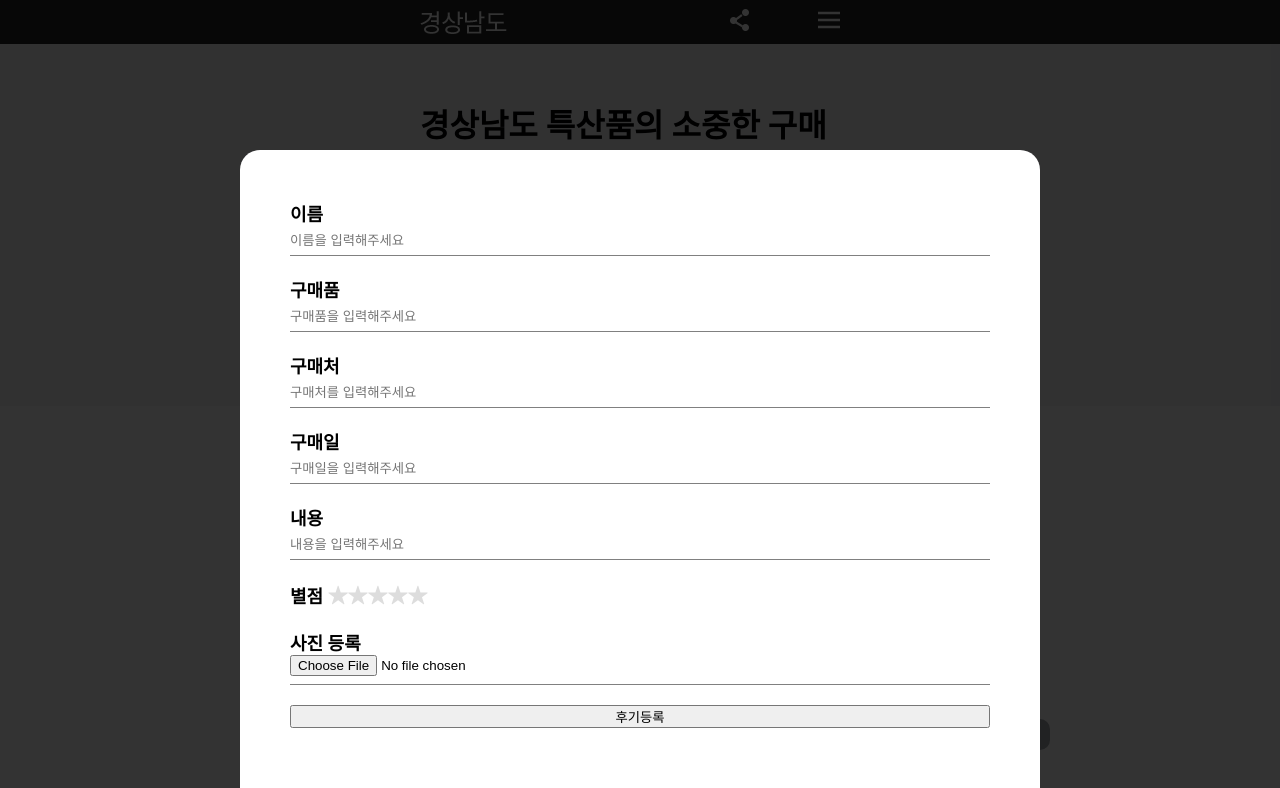
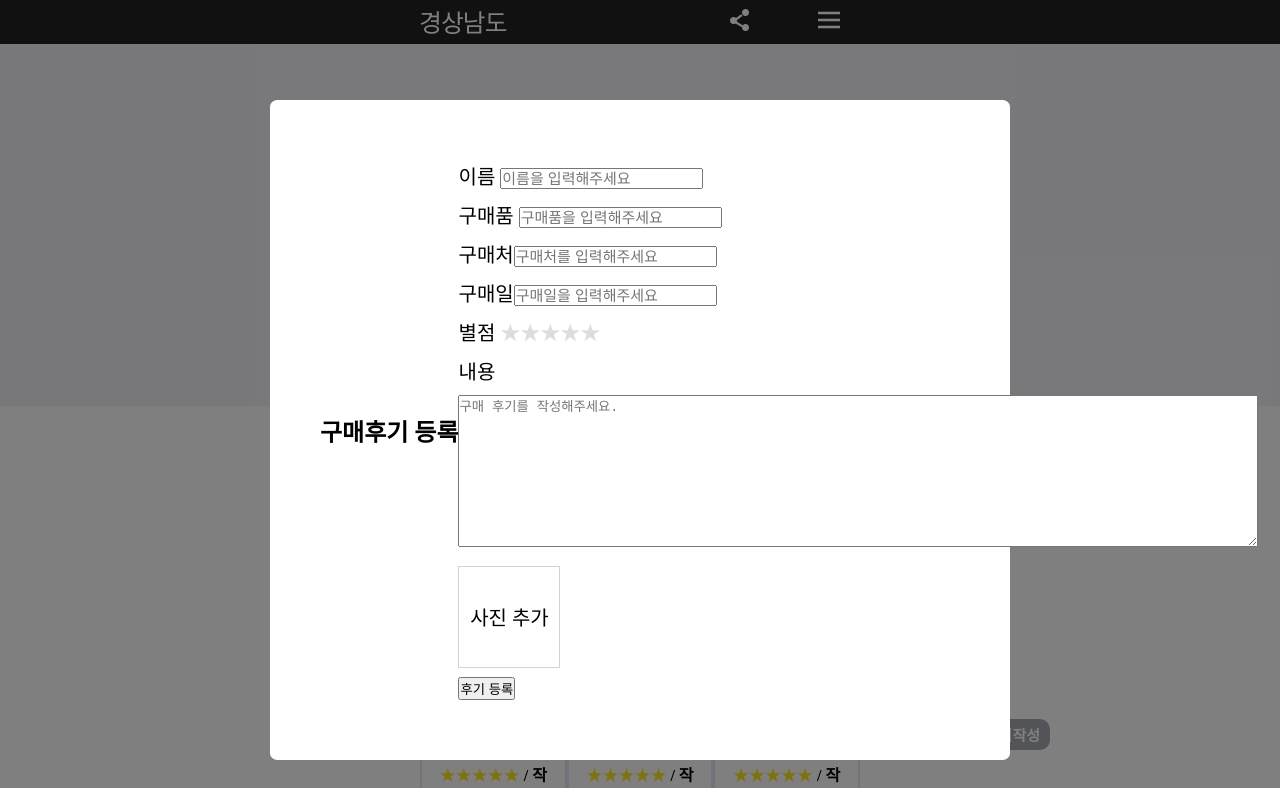
Before and after one commit to songhajang/2022_A_module, a plain HTML site: page html/sub3.html in a window 1280 px wide. Both pictures are taken after a click on the link "후기작성". Shown: the top 788 px of the page. Drawn offline with Linux system fonts and the light colour scheme.

Commit message:
review 모달창 수정

```diff
--- a/css/style.css
+++ b/css/style.css
@@ -114,32 +114,6 @@ input[type="checkbox"]:checked  ~ label #open{
 .banner{
     position: relative;
 }
-.banner .slogan-bg{
-    position: absolute;
-    width: 100%;
-    height: 400px;
-    background-color: rgba(0, 0, 0, 0.5);
-    z-index: 1;
-
-    text-align: center;
-}
-.banner .slogan{
-    transform: translateY(100%);
-}
-.banner .slogan-img{
-    position: absolute;
-    top: 0;
-
-    width: 100%;
-    height: 400px;
-
-    background-image: url(../사진/photo\ \(5\).jpg);
-    background-position: center;
-    background-size: cover;
-    background-repeat: no-repeat;
-
-}
-
 /* content */
 .content{
     margin-top: 40px;
@@ -497,7 +471,7 @@ h4{
     font-size: 15px;
     text-align: center;
 }
-.message-modal{
+.alert{
     width: 100%;
     /* height: 10%; */
     position: fixed;
@@ -506,10 +480,81 @@ h4{
     text-align: center;
     font-size: 20px;
     font-weight: bold;
+}
+.message-modal{
     color: green;
 }
+.review-success{
+    color: green;
+}
+.review-failure{
+    color: red;
+}
+/* 후기작성 */
 
-/* 후기작성 */
+/* Review */
+.review-modal{
+    width: 100%;
+    height: 100vh;
+    position: fixed;
+    z-index: 9999;
+    background-color: rgba(0, 0, 0, 0.5);
+}
+
+.review-modal .review-content{
+    width: 50%;
+    height: 70%;
+    background-color: white;
+    border-radius: 1%;
+    display: flex;
+    justify-content: center;
+    flex-wrap: wrap;
+    flex-direction: column;
+    padding: 50px;
+
+    margin: 100px auto;
+}
+.review-modal #review-form{
+    display: flex;
+    flex-direction: column;
+    align-items: flex-start;
+    font-size: 20px;
+}
+#review-form .review-img-container {
+    width: 100%;
+    height: 110px;
+    padding: 5px 0;
+    display: flex;
+    justify-content: flex-start;
+    align-items: center;
+}
+#review-form > *{
+    margin: 5px 0;
+
+}
+#review-form input{
+    font-size: 15px;
+}
+#review-form .files-label{
+    padding: 0;
+    margin-bottom: 0;
+    margin-right: 5px;
+    width: 100px;
+    height: 100px;
+    border: 1px solid lightgray;
+    display: flex;
+    flex-direction: row;
+    justify-content: center;
+    align-items: center;
+    cursor: pointer;
+}
+#review-form .upload-img {
+    width: 100px;
+    height: 100px;
+    margin-right: 5px;
+    object-fit: cover;
+}
+
 .sub3 #menu > li:nth-child(3) > a {
     color: #0070FF;
     font-weight: bold;
@@ -531,16 +576,16 @@ h4{
     padding: 5px 10px;
 }
 /* content */
-.sub3 .review-content{
+.sub3 .review-contents{
     box-sizing: border-box;
     padding: 100px 420px;
 }
-.sub3 .review-content ul{
+.sub3 .review-contents ul{
     display: flex;
     justify-content: space-between;
     margin-bottom: 20px;
 }
-.sub3 .review-content .box{
+.sub3 .review-contents .box{
     width: 300px;
     height: 350px;
     border: 2px solid lavender;
@@ -577,49 +622,6 @@ h4{
     color: #fee820;
 }
 
-/* modal */
-.sub3 #modal{
-    width: 100%;
-    height: 100%;
-    display: none;
-    position: fixed;
-    z-index: 91;
-}
-.sub3 #modalItem{
-    position: relative;
-    width: 800px;
-    height: 700px;
-    background-color: white;
-    border-radius: 20px;
-
-    display: flex;
-    flex-direction: column;
-
-    margin: 150px auto 0;
-    box-sizing: border-box;
-    padding: 50px;
-    z-index: 99;
-}
-.sub3 #modalItem > span{
-    font-size: 18px;
-    font-weight: bold;
-
-    margin-bottom: 20px;
-}
-.sub3 #modalItem > span > input{
-    width: 700px;
-    height: 30px;
-    border: none;
-    border-bottom: 1px solid gray;
-}
-.sub3 #modalBackground {
-    position: absolute;
-    top: 0;
-    width: 100%;
-    height: 100%;
-    background-color: rgba(0, 0, 0, 0.8);
-    z-index: 90;
-}
 /* star */
 .sub3 .star {
     position: relative;
--- a/html/sub3.html
+++ b/html/sub3.html
@@ -9,28 +9,77 @@
         <title>구매후기</title>
         <link rel="stylesheet" href="../css/style.css">
         <link rel="manifest" href="/docs/5.0/assets/img/favicons/manifest.json">
+        <script src="../js/jquery-3.6.0.min.js"></script>
+        <script src="../js/script.js">
+
+        </script>
+        <script>
+            const drawStar = (target) => {
+            document.querySelector(`.star span`).style.width = `${target.value * 10}%`;
+        }
+
+        </script>
     </head>
 
     <body>
-    <div id="modal">
-        <div id="modalBackground"></div>
-        <div id="modalItem">
-            <span>이름 <input type="text" name="name" id="name" placeholder="이름을 입력해주세요"></span>
-            <span>구매품 <input type="text" name="stock" id="stock" placeholder="구매품을 입력해주세요"></span>
-            <span>구매처<input type="text" name="buyArea" id="buyArea" placeholder="구매처를 입력해주세요"></span>
-            <span>구매일<input type="text" name="buyDate" id="buyDate" placeholder="구매일을 입력해주세요"></span>
-            <span>내용<input type="text" name="contents" id="contents" placeholder="내용을 입력해주세요"></span>
+
+        <div class="alert d-none review-success">
+            구매 후기가 등록되었습니다.
+        </div>
+
+        <div class="alert d-none review-failure">
+            구매 후기가 등록에 실패했습니다.
+        </div>
+        <div class="review-modal d-none">
+            <div class="review-content">
+                <h2>구매후기 등록</h2>
+                <form class="w-75" id="review-form">
+                    <span>이름 <input type="text" name="name" id="user_nm" placeholder="이름을 입력해주세요"></span>
+
+
+                    <span>구매품 <input type="text" name="stock" id="review_goods" placeholder="구매품을 입력해주세요"></span>
+
+                    <span>구매처<input type="text" name="shop_nm" id="shop_nm" placeholder="구매처를 입력해주세요"></span>
+
+
+                    <span>구매일<input type="text" name="buy_date" id="buy_date" placeholder="구매일을 입력해주세요"></span>
+
+
                     <span>별점
                         <span class="star">★★★★★
                             <span>★★★★★</span>
                             <input type="range" oninput="drawStar(this)" value="1" step="1" min="0" max="10">
                         </span>
                     </span>
-            <span>사진 등록<input type="file" name="img" accept="image/jpg"></span>
 
-            <input type="submit" value="후기등록">
+
+                        <label for="colFormLabel">내용</label>
+                        <div>
+                            <textarea style="width: 800px;" name="content" class="form-control" cols="30" rows="10" id="review_content"
+                                placeholder="구매 후기를 작성해주세요."></textarea>
+                        </div>
+
+                    <div class="form-group row" style="height: 110px;">
+                        <div class="custom-file">
+                            <input type="file" id="review_files" class="d-none">
+                            <div class="review-img-container">
+                                <label for="review_files" class="files-label">
+                                    사진 추가
+                                </label>
+                                <img src="" alt="img" class="upload-img d-none">
                             </div>
                         </div>
+                    </div>
+
+                    <div>
+                        <button type="submit">후기 등록</button>
+                    </div>
+
+                </form>
+            </div>
+        </div>
+
+
         <header>
             <a href="./index.html" class="logo"><img src="../img/logo.png" alt=""></a>
             <ul class="nav">
@@ -63,6 +112,7 @@
                 </li>
             </ul>
         </header>
+
         <div class="banner">
             <div class="title-bg">
                 <h1>경상남도 특산품의 소중한 구매 후기를 찾습니다!</h1>
@@ -73,7 +123,7 @@
                 </h4>
             </div>
         </div>
-    <div class="review-content">
+        <div class="review-contents">
             <a href="#" id="WriteBtn">후기작성</a>
             <ul>
                 <li class="box">
--- a/js/script.js
+++ b/js/script.js
@@ -1,4 +1,6 @@
-    // 특산품 리스트
+
+// star
+   // 특산품 리스트
     const SPECIALTIES = [
         {
             id: 'L001',
@@ -591,7 +593,7 @@
             }, 5000);
         })
 
-        const modalBtn = $("#floatingButton");
+        const modalBtn = $("#WriteBtn");
 
         const reviewModal = $('.review-modal');
 
--- a/js/sub3.js
+++ b/js/sub3.js
@@ -1,6 +1,5 @@
 const writeBtn = document.getElementById("WriteBtn")
-const modal = document.getElementById("modal")
-const modalBackGround = document.getElementById("modalBackground")
+const reviewModal = document.getElementById("review-modall")
 
 // modal on off
 writeBtn.addEventListener("click", () => modal.style.display = "block" )       // modal on
@@ -8,9 +7,7 @@ modalBackGround.addEventListener("click", () => modal.style.display = "none" ) /
 // modal on off
 
 // star
-const drawStar = (target) => {
-    document.querySelector(`.star span`).style.width = `${target.value * 10}%`;
-  }
+
 // function addReview() {
 //     const link = ""
 //     const data = {
```
Also changed, not shown: html/sub2.html (+1 -1 lines), html.html (added). Lines whose indentation alone changed are shown as unchanged.
